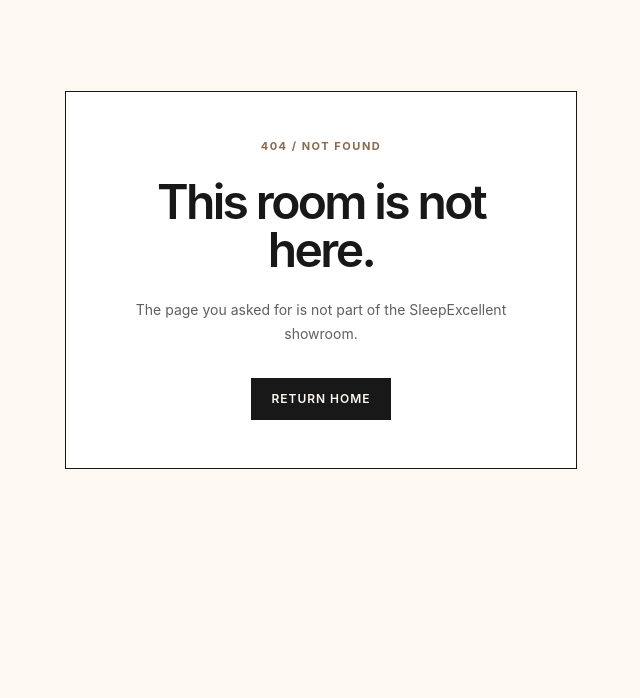
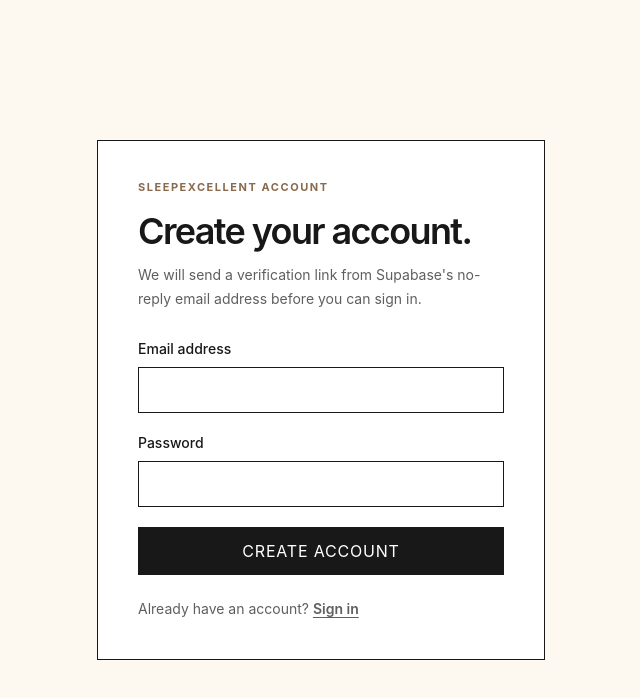
Before and after one commit to raghava4272/sleepexcellent-web-app-2, a Next.js app: page /auth/register in a window 1280 px wide. Before the commit this address had no page. Shown: the top 698 px of the page, without its empty margins (319-959 px from the left). Built offline with nearby package versions, Linux system fonts and the light colour scheme.

Commit message:
feat: add email password authentication

```diff
--- a/app/admin/page.tsx
+++ b/app/admin/page.tsx
@@ -1,7 +1,7 @@
 import Link from "next/link";
-import { getCurrentStaffProfile, isAuthRequired } from "@/lib/auth/profile";
+import { redirect } from "next/navigation";
+import { getCurrentStaffProfile } from "@/lib/auth/profile";
 import { createSupabaseAdminClient } from "@/lib/supabase/admin";
-import { createSupabaseServerClient } from "@/lib/supabase/server";
 
 export const dynamic = "force-dynamic";
 
@@ -20,20 +20,12 @@
 }
 
 export default async function AdminPage() {
-  const authRequired = isAuthRequired();
-  const staff = authRequired ? await getCurrentStaffProfile() : { email: "Test operations mode" };
-  if (authRequired && !staff) {
-    return (
-      <main className="mx-auto min-h-screen max-w-3xl px-6 py-16 text-[#171717]">
-        <p className="text-xs font-semibold uppercase tracking-[0.2em] text-[#9d6b36]">SleepExcellent Operations</p>
-        <h1 className="mt-3 font-serif text-4xl">Admin access is protected</h1>
-        <p className="mt-4 max-w-xl text-neutral-600">Sign in with Google after it is enabled in Supabase. Once <code>admin@gmail.com</code> has signed in, promote that profile to the admin role in Supabase SQL Editor.</p>
-        <Link className="mt-8 inline-block bg-[#171717] px-5 py-3 text-sm font-semibold uppercase tracking-wider text-white" href="/auth/sign-in?next=/admin">Sign in with Google</Link>
-      </main>
-    );
-  }
+  const staff = await getCurrentStaffProfile();
+  if (!staff) redirect("/auth/login?next=/admin");
 
-  const supabase = authRequired ? await createSupabaseServerClient() : createSupabaseAdminClient();
+  // This server-only client is used only after the signed-in user's staff role
+  // (or the configured initial-admin email) has been verified above.
+  const supabase = createSupabaseAdminClient();
   const { data } = await supabase
     .from("orders")
     .select("id, order_number, order_status, delivery_status, payment_status, total_paise, estimated_delivery_date")
@@ -47,7 +39,7 @@
     <main className="min-h-screen bg-[#f8f4ec] px-5 py-8 text-[#171717] md:px-10">
       <header className="mx-auto flex max-w-7xl items-end justify-between border-b border-[#d6c8b5] pb-6">
         <div><p className="text-xs font-semibold uppercase tracking-[0.2em] text-[#9d6b36]">SleepExcellent</p><h1 className="mt-2 font-serif text-4xl">Delivery operations</h1></div>
-        <p className="text-sm text-neutral-600">{authRequired ? `Signed in as ${staff?.email ?? "unknown user"}` : "Temporary no-auth test mode"}</p>
+        <div className="text-right"><p className="text-sm text-neutral-600">Signed in as {staff.email}</p><Link className="mt-2 inline-block text-xs font-semibold uppercase tracking-wider underline" href="/auth/sign-out?next=/auth/login">Sign out</Link></div>
       </header>
       <section className="mx-auto grid max-w-7xl gap-4 py-8 md:grid-cols-3">
         {[["Active orders", active.length], ["Out for delivery", dispatch.length], ["Orders in queue", orders.length]].map(([label, value]) => <div className="border border-[#d6c8b5] bg-white p-5" key={String(label)}><p className="text-xs font-semibold uppercase tracking-wider text-neutral-500">{label}</p><p className="mt-2 font-serif text-4xl">{value}</p></div>)}
--- /dev/null
+++ b/app/auth/email-login/route.ts
@@ -0,0 +1,33 @@
+import { NextRequest, NextResponse } from "next/server";
+import { createServerClient } from "@supabase/ssr";
+import { getSupabasePublicConfig } from "@/lib/supabase/config";
+
+function safeNextPath(value: FormDataEntryValue | null) {
+  const path = typeof value === "string" ? value : null;
+  return path?.startsWith("/") && !path.startsWith("//") ? path : "/account";
+}
+
+export async function POST(request: NextRequest) {
+  const formData = await request.formData();
+  const email = String(formData.get("email") ?? "").trim();
+  const password = String(formData.get("password") ?? "");
+  const next = safeNextPath(formData.get("next"));
+  const redirectUrl = new URL("/auth/login", request.url);
+  redirectUrl.searchParams.set("next", next);
+  if (!email || !password) {
+    redirectUrl.searchParams.set("error", "missing_credentials");
+    return NextResponse.redirect(redirectUrl, 303);
+  }
+
+  const response = NextResponse.redirect(new URL(next, request.url), 303);
+  const config = getSupabasePublicConfig();
+  const supabase = createServerClient(config.NEXT_PUBLIC_SUPABASE_URL, config.NEXT_PUBLIC_SUPABASE_ANON_KEY, {
+    cookies: { getAll: () => request.cookies.getAll(), setAll: (items) => items.forEach(({ name, value, options }) => response.cookies.set(name, value, options)) },
+  });
+  const { error } = await supabase.auth.signInWithPassword({ email, password });
+  if (error) {
+    redirectUrl.searchParams.set("error", "invalid_credentials");
+    return NextResponse.redirect(redirectUrl, 303);
+  }
+  return response;
+}
--- /dev/null
+++ b/app/auth/email-register/route.ts
@@ -0,0 +1,36 @@
+import { NextRequest, NextResponse } from "next/server";
+import { createServerClient } from "@supabase/ssr";
+import { getSupabasePublicConfig } from "@/lib/supabase/config";
+
+function safeNextPath(value: FormDataEntryValue | null) {
+  const path = typeof value === "string" ? value : null;
+  return path?.startsWith("/") && !path.startsWith("//") ? path : "/account";
+}
+
+export async function POST(request: NextRequest) {
+  const formData = await request.formData();
+  const email = String(formData.get("email") ?? "").trim();
+  const password = String(formData.get("password") ?? "");
+  const next = safeNextPath(formData.get("next"));
+  const redirectUrl = new URL("/auth/register", request.url);
+  redirectUrl.searchParams.set("next", next);
+  if (!email || password.length < 8) {
+    redirectUrl.searchParams.set("error", "invalid_registration");
+    return NextResponse.redirect(redirectUrl, 303);
+  }
+
+  const response = NextResponse.redirect(redirectUrl, 303);
+  const config = getSupabasePublicConfig();
+  const supabase = createServerClient(config.NEXT_PUBLIC_SUPABASE_URL, config.NEXT_PUBLIC_SUPABASE_ANON_KEY, {
+    cookies: { getAll: () => request.cookies.getAll(), setAll: (items) => items.forEach(({ name, value, options }) => response.cookies.set(name, value, options)) },
+  });
+  const confirmUrl = new URL("/auth/callback", request.url);
+  confirmUrl.searchParams.set("next", next);
+  const { error } = await supabase.auth.signUp({ email, password, options: { emailRedirectTo: confirmUrl.toString() } });
+  if (error) {
+    redirectUrl.searchParams.set("error", "invalid_registration");
+  } else {
+    redirectUrl.searchParams.set("message", "Check your inbox for the verification link, then sign in.");
+  }
+  return NextResponse.redirect(redirectUrl, 303);
+}
--- /dev/null
+++ b/app/auth/login/page.tsx
@@ -0,0 +1,33 @@
+import Link from "next/link";
+
+type LoginPageProps = { searchParams: Promise<{ error?: string; message?: string; next?: string }> };
+
+const messages: Record<string, string> = {
+  invalid_credentials: "The email address or password is incorrect.",
+  not_staff: "This account does not have access to delivery operations.",
+  missing_credentials: "Enter both your email address and password.",
+};
+
+export default async function LoginPage({ searchParams }: LoginPageProps) {
+  const params = await searchParams;
+  const next = params.next?.startsWith("/") && !params.next.startsWith("//") ? params.next : "/account";
+  const notice = params.error ? messages[params.error] ?? "Unable to sign in. Please try again." : params.message;
+
+  return (
+    <main className="grid min-h-screen place-items-center bg-canvas p-6 text-ink">
+      <section className="w-full max-w-md border border-ink bg-canvas-raised p-7 sm:p-10">
+        <p className="eyebrow text-timber">SleepExcellent account</p>
+        <h1 className="font-display mt-4 text-4xl font-semibold tracking-[-0.045em]">Welcome back.</h1>
+        <p className="mt-3 text-sm leading-6 text-muted-ink">Sign in to view orders and manage your account.</p>
+        {notice ? <p className="mt-5 border border-line bg-canvas-soft px-4 py-3 text-sm" role="status">{notice}</p> : null}
+        <form action="/auth/email-login" className="mt-7 grid gap-5" method="post">
+          <input name="next" type="hidden" value={next} />
+          <label className="grid gap-2 text-sm font-medium">Email address<input autoComplete="email" className="border border-ink bg-white px-3 py-3 outline-none" name="email" required type="email" /></label>
+          <label className="grid gap-2 text-sm font-medium">Password<input autoComplete="current-password" className="border border-ink bg-white px-3 py-3 outline-none" name="password" required type="password" /></label>
+          <button className="bg-ink px-5 py-3 text-sm font-semibold uppercase tracking-wider text-white" type="submit">Sign in</button>
+        </form>
+        <p className="mt-6 text-sm text-muted-ink">New here? <Link className="font-semibold text-ink underline" href={`/auth/register?next=${encodeURIComponent(next)}`}>Create an account</Link></p>
+      </section>
+    </main>
+  );
+}
--- /dev/null
+++ b/app/auth/register/page.tsx
@@ -0,0 +1,27 @@
+import Link from "next/link";
+
+type RegisterPageProps = { searchParams: Promise<{ error?: string; message?: string; next?: string }> };
+
+export default async function RegisterPage({ searchParams }: RegisterPageProps) {
+  const params = await searchParams;
+  const next = params.next?.startsWith("/") && !params.next.startsWith("//") ? params.next : "/account";
+  const notice = params.error ? "Please use a valid email address and a password of at least eight characters." : params.message;
+
+  return (
+    <main className="grid min-h-screen place-items-center bg-canvas p-6 text-ink">
+      <section className="w-full max-w-md border border-ink bg-canvas-raised p-7 sm:p-10">
+        <p className="eyebrow text-timber">SleepExcellent account</p>
+        <h1 className="font-display mt-4 text-4xl font-semibold tracking-[-0.045em]">Create your account.</h1>
+        <p className="mt-3 text-sm leading-6 text-muted-ink">We will send a verification link from Supabase&apos;s no-reply email address before you can sign in.</p>
+        {notice ? <p className="mt-5 border border-line bg-canvas-soft px-4 py-3 text-sm" role="status">{notice}</p> : null}
+        <form action="/auth/email-register" className="mt-7 grid gap-5" method="post">
+          <input name="next" type="hidden" value={next} />
+          <label className="grid gap-2 text-sm font-medium">Email address<input autoComplete="email" className="border border-ink bg-white px-3 py-3 outline-none" name="email" required type="email" /></label>
+          <label className="grid gap-2 text-sm font-medium">Password<input autoComplete="new-password" className="border border-ink bg-white px-3 py-3 outline-none" minLength={8} name="password" required type="password" /></label>
+          <button className="bg-ink px-5 py-3 text-sm font-semibold uppercase tracking-wider text-white" type="submit">Create account</button>
+        </form>
+        <p className="mt-6 text-sm text-muted-ink">Already have an account? <Link className="font-semibold text-ink underline" href={`/auth/login?next=${encodeURIComponent(next)}`}>Sign in</Link></p>
+      </section>
+    </main>
+  );
+}
--- /dev/null
+++ b/app/auth/sign-out/route.ts
@@ -0,0 +1,14 @@
+import { NextRequest, NextResponse } from "next/server";
+import { createServerClient } from "@supabase/ssr";
+import { getSupabasePublicConfig } from "@/lib/supabase/config";
+
+export async function GET(request: NextRequest) {
+  const next = request.nextUrl.searchParams.get("next") === "/auth/login" ? "/auth/login" : "/";
+  const response = NextResponse.redirect(new URL(next, request.url));
+  const config = getSupabasePublicConfig();
+  const supabase = createServerClient(config.NEXT_PUBLIC_SUPABASE_URL, config.NEXT_PUBLIC_SUPABASE_ANON_KEY, {
+    cookies: { getAll: () => request.cookies.getAll(), setAll: (items) => items.forEach(({ name, value, options }) => response.cookies.set(name, value, options)) },
+  });
+  await supabase.auth.signOut();
+  return response;
+}
--- a/lib/auth/profile.ts
+++ b/lib/auth/profile.ts
@@ -7,11 +7,6 @@
   email: string;
   role: "customer" | "staff" | "admin";
 };
-
-// Temporary test-mode switch. Set AUTH_REQUIRED=true before enabling real payments or customer data.
-export function isAuthRequired() {
-  return process.env.AUTH_REQUIRED === "true";
-}
 
 export async function getCurrentProfile(): Promise<Profile | null> {
   const supabase = await createSupabaseServerClient();
@@ -29,5 +24,9 @@
 
 export async function getCurrentStaffProfile() {
   const profile = await getCurrentProfile();
-  return profile?.role === "admin" || profile?.role === "staff" ? profile : null;
+  if (!profile) return null;
+
+  const initialAdminEmail = process.env.INITIAL_ADMIN_EMAIL?.trim().toLowerCase();
+  const isInitialAdmin = Boolean(initialAdminEmail && profile.email.toLowerCase() === initialAdminEmail);
+  return profile.role === "admin" || profile.role === "staff" || isInitialAdmin ? profile : null;
 }
```
Also changed, not shown: 2 other files (tests, documents, lock files or other folders).
